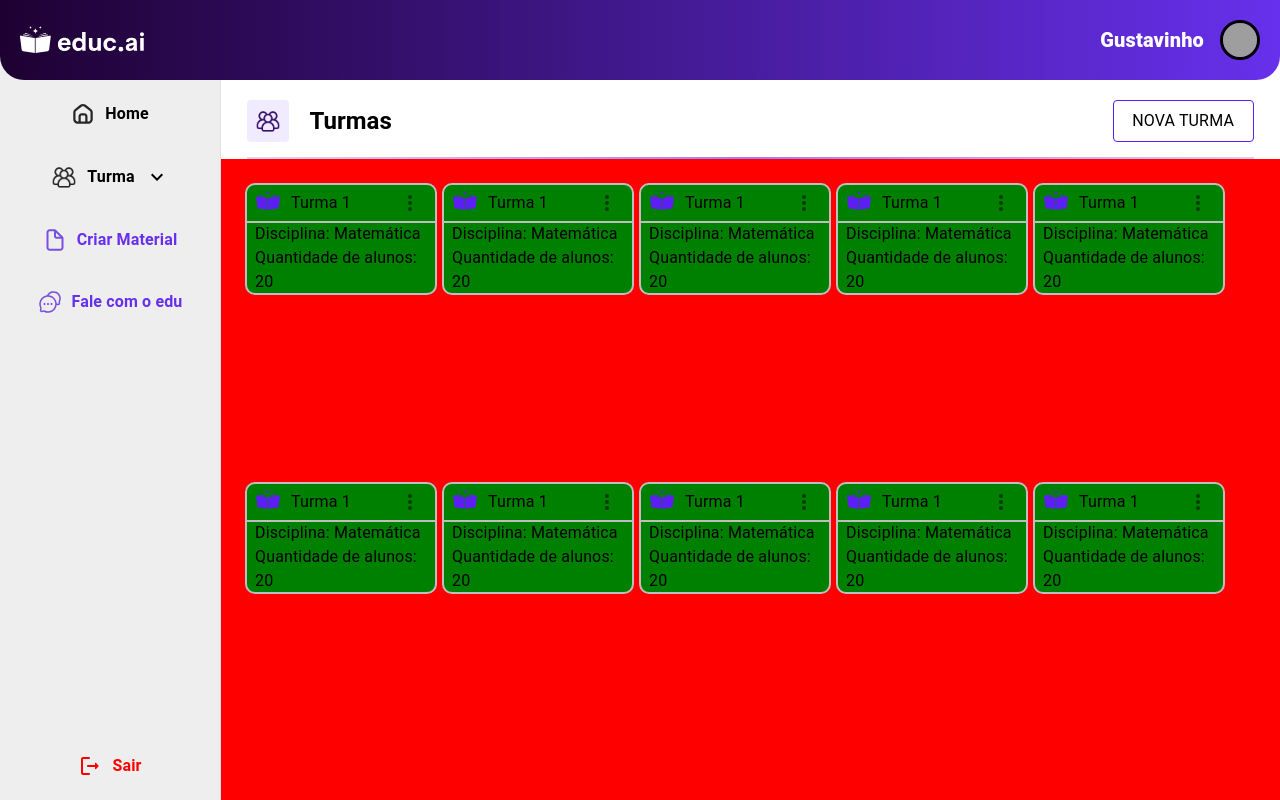
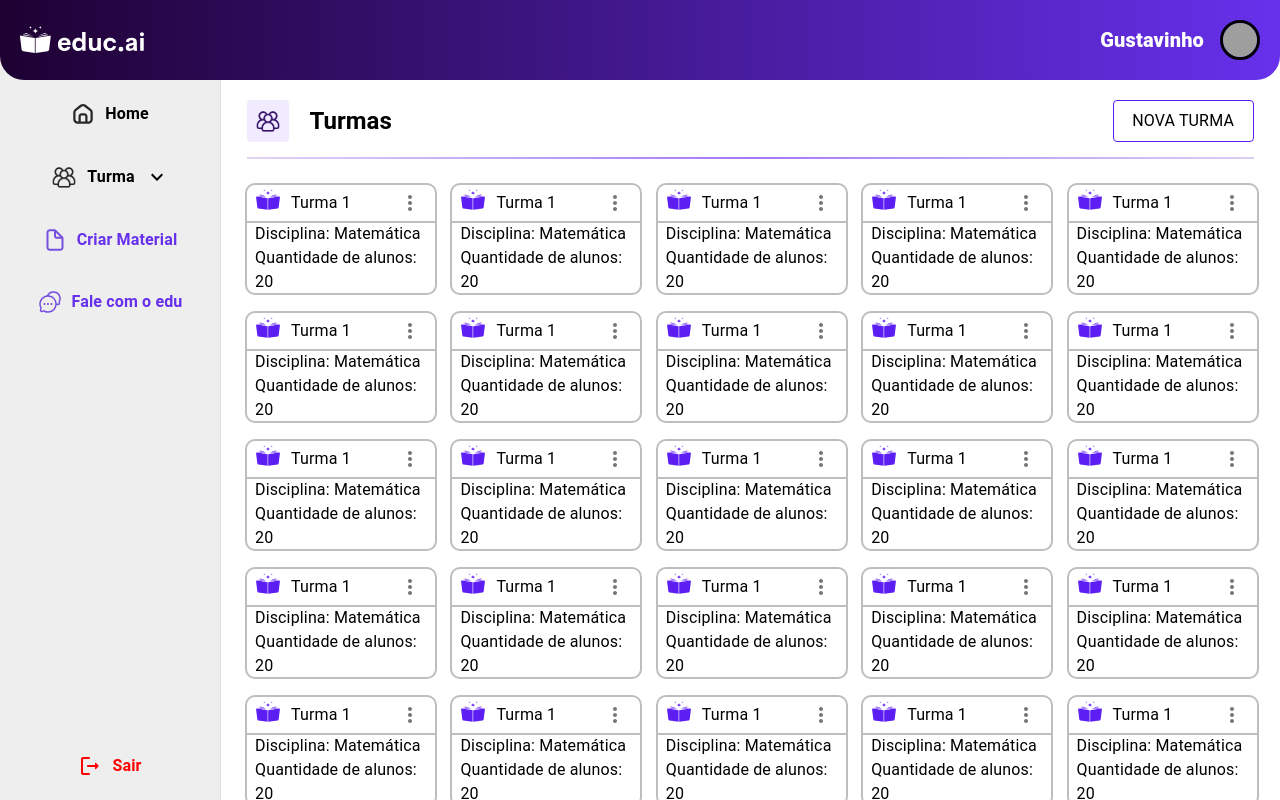
Before and after one commit to ribgu/educai-web-app, a React (Vite) app: page /turmas in a window 1280 px wide. Built offline with nearby package versions, Linux system fonts and the light colour scheme; grey boxes are pictures that could not be loaded.

Commit message:
fix: ajustando grid da home

```diff
--- a/src/components/Turma/Turma.tsx
+++ b/src/components/Turma/Turma.tsx
@@ -34,7 +34,7 @@ export default function Turma(props: TurmaProps) {
     }
 
     return (
-        <Box sx={{ width: '15vw', height: '14vh', border: '2px solid #BEBEBE', borderRadius: '10px', backgroundColor: 'green' }}
+        <Box sx={{ cursor: 'pointer', width: '15vw', height: '14vh', border: '2px solid #BEBEBE', borderRadius: '10px' }}
             onClick={onClick} >
             <Box sx={{
                 width: '100%',
--- a/src/pages/Turmas.tsx
+++ b/src/pages/Turmas.tsx
@@ -5,7 +5,7 @@ import Turma from '../components/Turma/Turma'
 import { useNavigate } from 'react-router-dom'
 
 export default function Turmas() {
-  const turmasArray = Array.from({ length: 10 })
+  const turmasArray = Array.from({ length: 50 })
   const navigate = useNavigate()
 
   const handleClick = (index: number) => {
@@ -15,13 +15,13 @@ export default function Turmas() {
 
   return (
     <Layout>
-      <Box sx={{ width: '100%' }} >
+      <Box sx={{ width: '100%', display: 'flex', flexDirection: 'column' }} >
         <Box sx={{ width: '100%', justifyContent: 'center', display: 'flex' }}>
           <PageHeader title='Turmas' />
         </Box>
-        <Box sx={{ width: '100%', height: '89%', display: 'flex', padding: '24px', backgroundColor: 'red',
-          flexBasis: '100%', flexShrink: 0, flexGrow: 1, flexWrap: 'wrap', gap: '5px'
-         }}>
+        <Box sx={{ display: 'grid', padding: '24px', gap: 2,
+        gridTemplateColumns: 'repeat(auto-fill, minmax(18%, 1fr))', gridTemplateRows: 'max-content',
+        flex: '1', overflowY: 'scroll'}}>
           {turmasArray.map((_, index) => (
             <Turma key={index} nome='Turma 1' disciplina='Matemática' qtdAlunos={20} onClick={() => handleClick(index)}/>
           ))}
```
